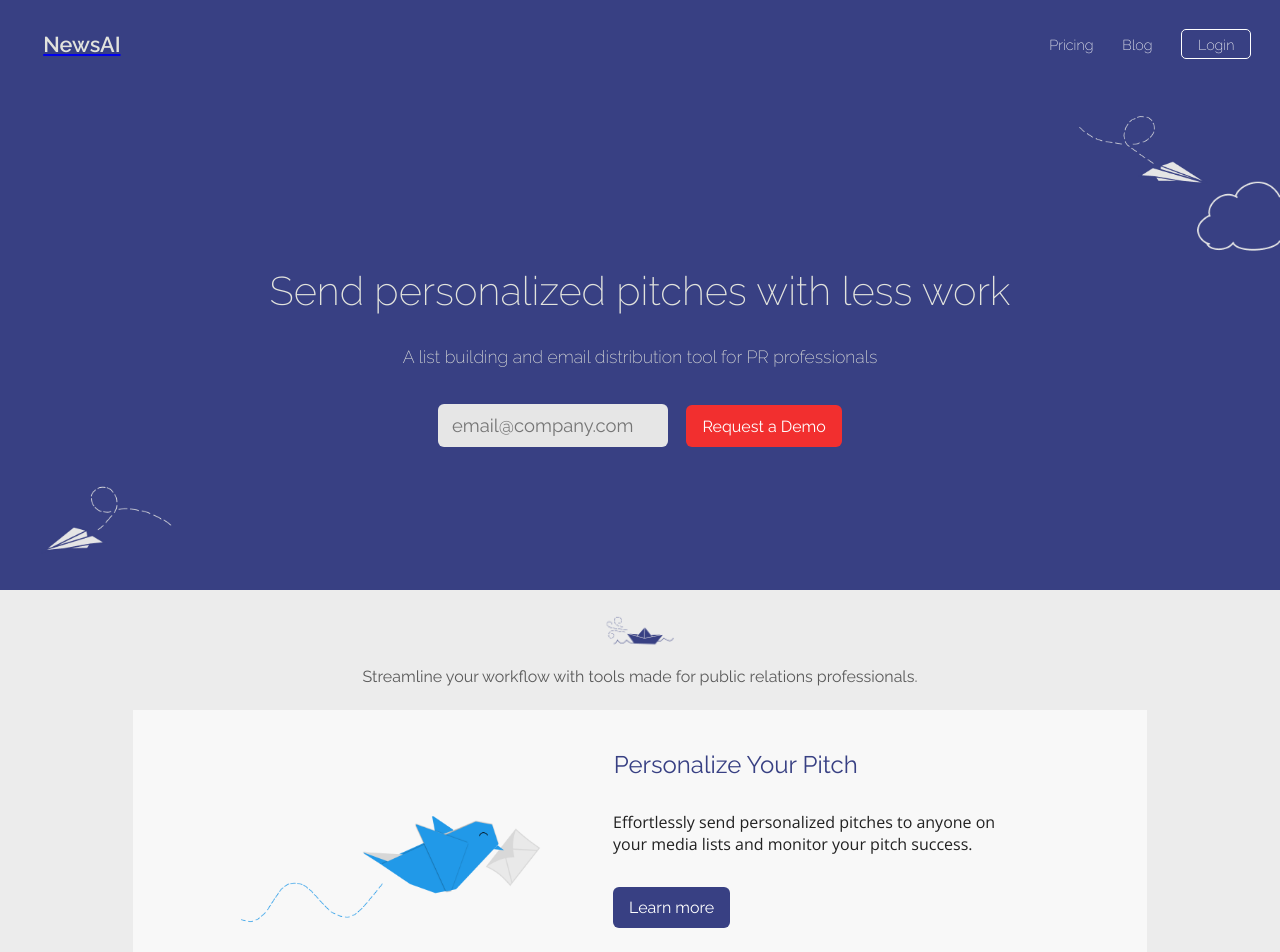
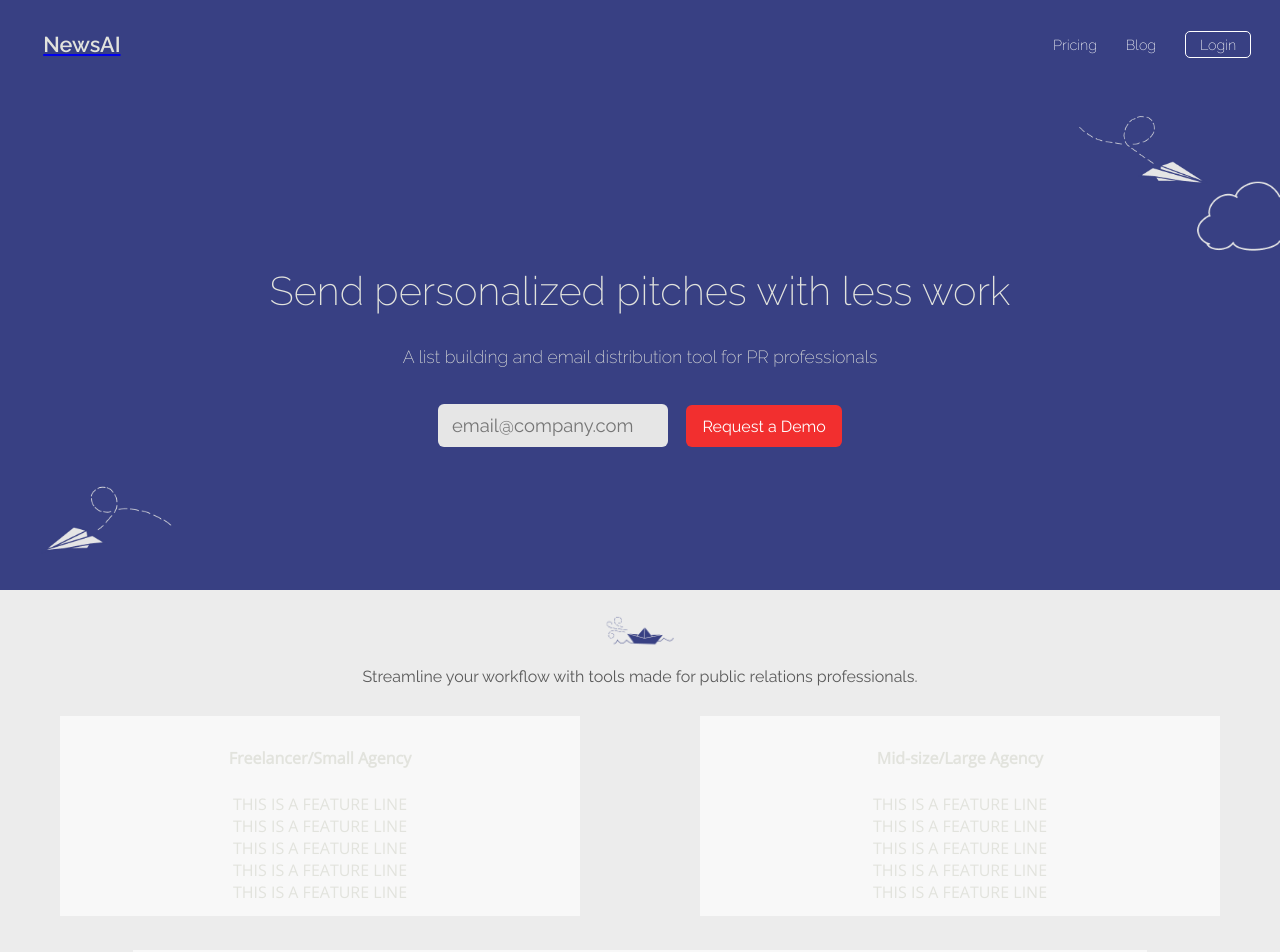
Before and after one commit to news-ai/site-revamp, a React (Create React App) app: page / in a window 1280 px wide. Shown: the top 952 px of the page. Built offline with nearby package versions, Linux system fonts and the light colour scheme.

Commit message:
activate login link

```diff
--- a/src/App.js
+++ b/src/App.js
@@ -44,11 +44,6 @@ class Slider extends Component {
     const topIndex = (currentPage + 1) * setSize;
     const showingChildren = children.filter((_, i) => i >= bottomIndex && i < topIndex);
 
-    // 8
-    console.log('bottomIndex', bottomIndex);
-    console.log('topIndex', topIndex);
-    console.log(currentPage);
-
     return (
       <div style={containerStyle} >
         <i
@@ -58,7 +53,7 @@ class Slider extends Component {
         aria-hidden='true'
         />
         <div className='vertical-center'>
-        {showingChildren.map((child, i) => <div key={`photo-${i}`} >{child}</div>)}
+        {showingChildren.map((child, i) => <div key={`photo-${i}`} style={{margin: 5}} >{child}</div>)}
         </div>
         <i
         className='fa fa-arrow-right'
@@ -113,6 +108,53 @@ const Home = props => {
           <div className='flex-center'>
             <div id='tagline'> Streamline your workflow with tools made for public relations professionals.</div>
           </div>
+
+          <div style={{
+            display: 'flex',
+            justifyContent: 'space-around',
+            flexFlow: 'row wrap',
+            marginTop: 20
+          }} >
+            <div style={{
+              flexBasis: 500,
+              background: '#F8F8F8',
+              margin: '10px 0',
+              padding: 10,
+            }} >
+              <h4>Freelancer/Small Agency</h4>
+              <div style={{
+                display: 'flex',
+                flexDirection: 'column',
+                padding: 3,
+              }} >
+                <div>THIS IS A FEATURE LINE</div>
+                <div>THIS IS A FEATURE LINE</div>
+                <div>THIS IS A FEATURE LINE</div>
+                <div>THIS IS A FEATURE LINE</div>
+                <div>THIS IS A FEATURE LINE</div>
+              </div>
+            </div>
+            <div style={{
+              flexBasis: 500,
+              background: '#F8F8F8',
+              margin: '10px 0',
+              padding: 10,
+            }} >
+              <h4>Mid-size/Large Agency</h4>
+              <div style={{
+                display: 'flex',
+                flexDirection: 'column',
+                padding: 3,
+              }} >
+                <div>THIS IS A FEATURE LINE</div>
+                <div>THIS IS A FEATURE LINE</div>
+                <div>THIS IS A FEATURE LINE</div>
+                <div>THIS IS A FEATURE LINE</div>
+                <div>THIS IS A FEATURE LINE</div>
+              </div>
+            </div>
+          </div>
+
           <div className='flex-center'>
             <div className='feature'>
               <div className='feature-image'>
@@ -218,10 +260,11 @@ const Home = props => {
           </div>
 
 
+          <div className='flex-center' style={{margin: '30px 0'}} >
+            <div style={{background: '#fff'}} >
               <div className='feature-title'>
                 <p> Trusted by Many </p>
               </div>
-          <div className='flex-center' style={{margin: '50px 0'}} >
               <Slider
               containerStyle={{
                 display: 'flex',
@@ -229,8 +272,7 @@ const Home = props => {
                 justifyContent: 'space-between',
                 maxWidth: 800,
                 minHeight: 250,
-              minWidth: 600,
-              background: '#fff',
+                minWidth: 650,
                 padding: 10,
               }} slidesToShow={3} >
                 <div>
@@ -274,6 +316,7 @@ const Home = props => {
                   </a>
                 </div>
               </Slider>
+            </div>
           </div>
 
         </div>
@@ -319,7 +362,21 @@ class App extends Component {
                 <ul className='right-nav'>
                   <Link to='/pricing' style={{textDecoration: 'none', color: 'white'}}><li className='link-nav'> Pricing </li></Link>
                   <li className='link-nav'><a href='https://www.newsai.co/blog/' style={{textDecoration: 'none', color:'white'}}> Blog </a></li>
-                  <li className='link-nav login-nav'> Login </li>
+                  <a
+                  href='https://tabulae.newsai.co'
+                  className='link-nav'
+                  style={{
+                    textDecoration: 'none',
+                    background: 'Transparent',
+                    color: '#FFFFFF',
+                    borderRadius: 5,
+                    padding: '4px 14px 4px 14px',
+                    border: '1.5px solid white',
+                    listStyleType: 'none',
+                    fontFamily: "'Raleway', sans-serif",
+                    fontWeight: 200,
+                    fontSize: '1em',
+                  }} > Login </a>
                 </ul>
               </nav>
             </div>
```
Lines whose indentation alone changed are shown as unchanged.
